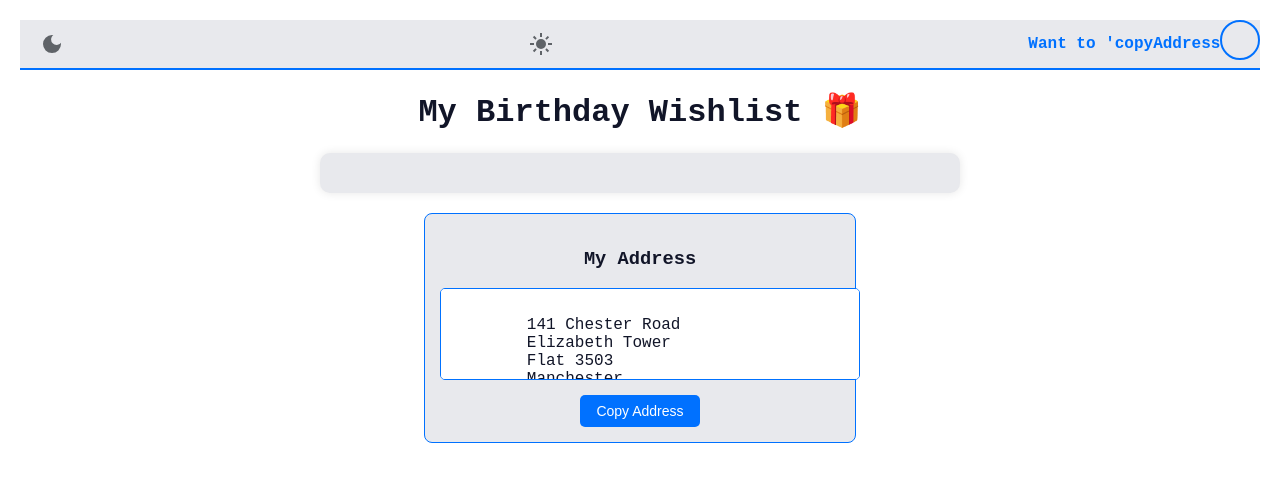
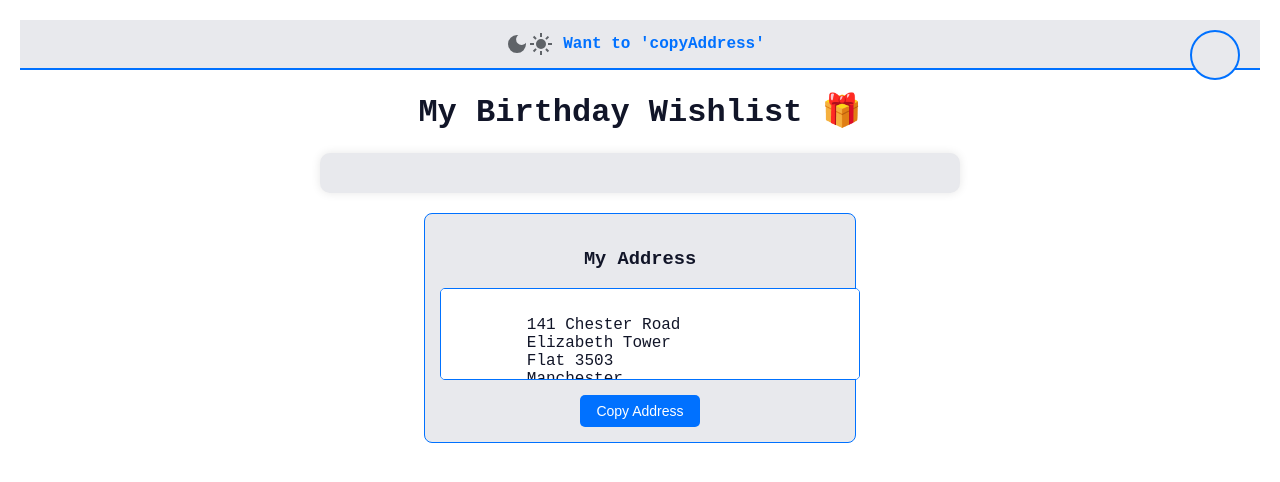
Before and after one commit to OuamboC/Vercel, a website: page public/index.html in a window 1280 px wide. Drawn offline with Linux system fonts and the light colour scheme; no server answers.

Commit message:
Position light and dark theme icons within a circle and center navigation in the header for improved layout

```diff
--- a/public/styles.css
+++ b/public/styles.css
@@ -16,16 +16,16 @@
     --accent-color: #0071ff;
 }
 #theme-switch {
-    height: 40px; /* Adjust size */
-    width: 40px; /* Adjust size */
+    height: 50px;
+    width: 50px;
     padding: 0;
     border-radius: 50%;
     background-color: var(--base-variant);
     display: flex;
-    justify-content: center;
+    justify-content: space-between; /* Space between icons */
     align-items: center;
-    position: fixed;
-    top: 20px;
+    position: absolute;
+    top: 10px;
     right: 20px;
     border: 2px solid var(--accent-color); /* Add border for better visibility */
     transition: background-color 0.3s ease, transform 0.3s ease; /* Smooth transition */
@@ -35,6 +35,10 @@
     background-color: var(--accent-color); /* Change background color on hover */
     color: var(--base-color); /* Change icon color on hover */
     transform: scale(1.1); /* Slightly enlarge on hover */
+}
+
+#theme-switch .icon {
+    font-size: 24px; /* Adjust icon size */
 }
 
 body {
@@ -50,8 +54,9 @@ header {
     color: var(--text-color);
     padding: 10px 20px; /* Adjust padding for better spacing */
     display: flex;
-    justify-content: space-between;
+    justify-content: center; /* Center align the navigation */
     align-items: center;
+    position: relative; /* Relative positioning for header */
     border-bottom: 2px solid var(--accent-color); /* Bright blue border */
 }
  /*
```
